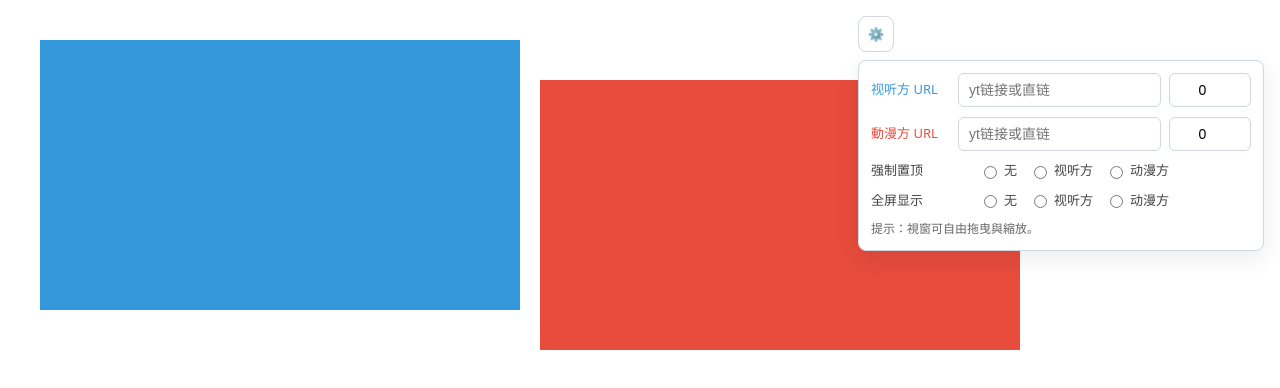
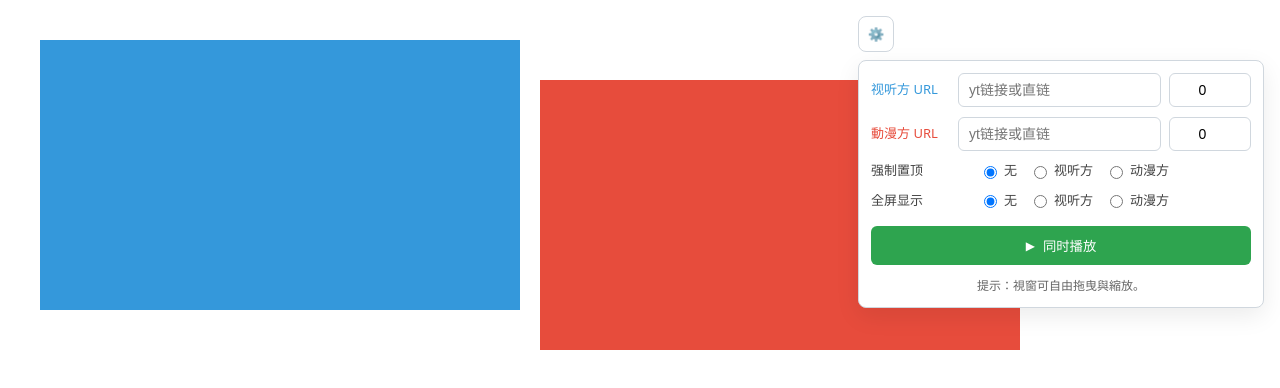
Before and after one commit to Noodles-Lover/VideoSynchronizer, a Vue app: page / in a window 1280 px wide. Shown: the top 388 px of the page. Built offline with nearby package versions, Linux system fonts and the light colour scheme.

Commit message:
feat: 同时播放功能和时间戳提取优化

```diff
--- a/src/App.vue
+++ b/src/App.vue
@@ -32,8 +32,7 @@ const {
         :key="win.id"
         :win="win"
         :paneId="win.id"
-        :videoUrl="win.id === 'viewer' ? store.viewerUrl : store.animeUrl"
-        :startTime="win.id === 'viewer' ? store.viewerStartTime : store.animeStartTime"
+        :videoUrl="win.id === 'viewer' ? store.viewerEmbedUrl : store.animeEmbedUrl"
         :bgColor="win.id === 'viewer' ? store.viewerColor : store.animeColor"
         :onPaneMouseDown="onPaneMouseDown"
         :onResizeMouseDown="onResizeMouseDown"
--- a/src/components/SettingsPanel.vue
+++ b/src/components/SettingsPanel.vue
@@ -5,15 +5,15 @@
       <div class="field">
         <label :style="{ color: store.viewerColor }">视听方 URL</label>
         <div class="input-with-time">
-          <input v-model="store.viewerUrl" placeholder="yt链接或直链" @input="handleUrlInput('viewer')" />
-          <input v-model.number="store.viewerStartTime" type="number" placeholder="秒" class="time-input" />
+          <input v-model="store.viewerRawUrl" placeholder="yt链接或直链" @input="handleUrlInput('viewer')" />
+          <input v-model.number="store.viewerStartTime" type="number" placeholder="秒" @input="handleUrlInput('viewer')" class="time-input" />
         </div>
       </div>
       <div class="field">
         <label :style="{ color: store.animeColor }">動漫方 URL</label>
         <div class="input-with-time">
-          <input v-model="store.animeUrl" placeholder="yt链接或直链" @input="handleUrlInput('anime')" />
-          <input v-model.number="store.animeStartTime" type="number" placeholder="秒" class="time-input" />
+          <input v-model="store.animeRawUrl" placeholder="yt链接或直链" @input="handleUrlInput('anime')" />
+          <input v-model.number="store.animeStartTime" type="number" placeholder="秒" @input="handleUrlInput('anime')" class="time-input" />
         </div>
       </div>
       <div class="field">
@@ -32,6 +32,11 @@
           <label><input type="radio" value="anime" v-model="store.fullScreen" /> 动漫方</label>
         </div>
       </div>
+      <div class="actions">
+        <button class="sync-play-btn" @click="handleSyncPlay">
+          <span>▶</span> 同时播放
+        </button>
+      </div>
       <div class="hint">提示：視窗可自由拖曳與縮放。</div>
     </div>
   </div>
@@ -43,17 +48,49 @@ import { store } from '../store'
 import { useYouTube } from '../composables/useYouTube'
 
 const showSettings = ref(true)
-const { getYouTubeTimestamp } = useYouTube()
+const { getYouTubeTimestamp, stripYouTubeTimestamp, buildYouTubeEmbed, isYouTube } = useYouTube()
 
 const handleUrlInput = (type) => {
-  const url = type === 'viewer' ? store.viewerUrl : store.animeUrl
+  const isViewer = type === 'viewer'
+  let url = isViewer ? store.viewerRawUrl : store.animeRawUrl
+
+  // 提取時間戳
   const timestamp = getYouTubeTimestamp(url)
   if (timestamp > 0) {
-    if (type === 'viewer') {
-      store.viewerStartTime = timestamp
-    } else {
-      store.animeStartTime = timestamp
-    }
+    if (isViewer) store.viewerStartTime = timestamp
+    else store.animeStartTime = timestamp
+
+    // 移除原始連結中的時間戳參數
+    url = stripYouTubeTimestamp(url)
+    if (isViewer) store.viewerRawUrl = url
+    else store.animeRawUrl = url
+  }
+
+  // 構造 Embed URL
+  const startTime = isViewer ? store.viewerStartTime : store.animeStartTime
+  if (isYouTube(url)) {
+    const embedUrl = buildYouTubeEmbed(url, startTime, false)
+    if (isViewer) store.viewerEmbedUrl = embedUrl
+    else store.animeEmbedUrl = embedUrl
+  } else {
+    if (isViewer) store.viewerEmbedUrl = url
+    else store.animeEmbedUrl = url
+  }
+}
+
+const handleSyncPlay = () => {
+  // 直接在已有的 embedUrl 後加上 autoplay 參數觸發重載
+  const appendAutoplay = (url) => {
+    if (!url) return ''
+    const separator = url.includes('?') ? '&' : '?'
+    return `${url}${separator}autoplay=1`
+  }
+
+  if (store.viewerEmbedUrl) {
+    store.viewerEmbedUrl = appendAutoplay(store.viewerEmbedUrl)
+  }
+  if (store.animeEmbedUrl) {
+    store.animeEmbedUrl = appendAutoplay(store.animeEmbedUrl)
   }
 }
 </script>
@@ -69,5 +106,24 @@ const handleUrlInput = (type) => {
 .time-input { width: 60px !important; flex: none !important; text-align: center; }
 .radio-group { display: flex; gap: 12px; font-size: 13px; color: #444; }
 .radio-group label { display: flex; align-items: center; gap: 4px; cursor: pointer; width: auto; }
-.hint { font-size: 12px; color: #666; }
+.actions { margin-top: 16px; display: flex; justify-content: center; }
+.sync-play-btn {
+  width: 100%;
+  padding: 10px;
+  background: #2ea44f;
+  color: white;
+  border: none;
+  border-radius: 6px;
+  font-weight: 600;
+  cursor: pointer;
+  display: flex;
+  align-items: center;
+  justify-content: center;
+  gap: 8px;
+  transition: all 0.2s;
+}
+.sync-play-btn:hover { background: #2c974b; transform: translateY(-1px); }
+.sync-play-btn:active { background: #298e46; transform: translateY(0); box-shadow: inset 0 3px 5px rgba(0,0,0,0.1); }
+.sync-play-btn span { font-size: 12px; }
+.hint { font-size: 12px; color: #666; margin-top: 12px; text-align: center; }
 </style>
--- a/src/components/VideoPane.vue
+++ b/src/components/VideoPane.vue
@@ -11,8 +11,8 @@
       <div class="video-container">
         <template v-if="isYouTube(videoUrl)">
           <iframe
-            :key="getYouTubeId(videoUrl) + '_' + startTime"
-            :src="buildYouTubeEmbed(videoUrl, startTime)"
+            :key="videoUrl"
+            :src="videoUrl"
             frameborder="0"
             allow="accelerometer; autoplay; clipboard-write; encrypted-media; gyroscope; picture-in-picture; web-share"
             allowfullscreen
@@ -29,18 +29,18 @@
 
 <script setup>
 import { useYouTube } from '../composables/useYouTube'
+import { store } from '../store'
 
 const props = defineProps({
   win: Object,
   paneId: String,
   videoUrl: String,
-  startTime: Number,
   bgColor: String,
   onPaneMouseDown: Function,
   onResizeMouseDown: Function
 })
 
-const { isYouTube, buildYouTubeEmbed, getYouTubeId } = useYouTube()
+const { isYouTube } = useYouTube()
 </script>
 
 <style scoped>
--- a/src/composables/useYouTube.js
+++ b/src/composables/useYouTube.js
@@ -25,14 +25,14 @@ export function useYouTube() {
     }
   }
 
-  // 提取 YouTube 時間戳（秒）
+  // 提取 YouTube 时间戳（秒）
   const getYouTubeTimestamp = (url) => {
     if (!url) return 0
     try {
       const u = new URL(url.includes('://') ? url : 'https://' + url)
       const t = u.searchParams.get('t')
       if (t) {
-        // 處理 3750s 或 3750 格式
+        // 处理 3750s 或 3750 格式
         return parseInt(t.toString().replace('s', '')) || 0
       }
       return 0
@@ -41,19 +41,34 @@ export function useYouTube() {
     }
   }
 
-  // 新增：構建 YouTube embed URL（恢復第一版顯示邏輯）
-  const buildYouTubeEmbed = (url, startTime = 0) => {
+  /**
+   * 移除 URL 中的時間戳參數（t, start）
+   */
+  const stripYouTubeTimestamp = (url) => {
+    if (!url) return ''
+    try {
+      const u = new URL(url.includes('://') ? url : `https://${url}`)
+      u.searchParams.delete('t')
+      u.searchParams.delete('start')
+      // 如果是 youtu.be/xxx?t=123 這種格式，URL 對象會把 t 放在 searchParams
+      return u.toString()
+    } catch (e) {
+      return url
+    }
+  }
+
+  // 新增：构建 YouTube embed URL（恢复第一版显示逻辑）
+  /**
+   * 构建 YouTube 嵌入 URL
+   */
+  const buildYouTubeEmbed = (url, startTime = 0, autoplay = false) => {
     const id = getYouTubeId(url)
     if (!id) return ''
-    const params = new URLSearchParams({
-      controls: '1',
-      modestbranding: '1',
-      rel: '0',
-      playsinline: '1'
-    })
-    if (startTime > 0) {
-      params.append('start', startTime.toString())
-    }
+
+    const params = new URLSearchParams()
+    if (startTime > 0) params.append('start', startTime)
+    if (autoplay) params.append('autoplay', '1')
+
     return `https://www.youtube.com/embed/${id}?${params.toString()}`
   }
 
@@ -63,7 +78,8 @@ export function useYouTube() {
   return {
     getYouTubeId,
     getYouTubeTimestamp,
+    stripYouTubeTimestamp,
     buildYouTubeEmbed,
-    isYouTube,
+    isYouTube
   }
 }
--- a/src/store.js
+++ b/src/store.js
@@ -1,12 +1,16 @@
 import { reactive, watch } from 'vue'
 
 export const store = reactive({
-  viewerUrl: '',
+  viewerRawUrl: '',
   viewerStartTime: 0,
-  animeUrl: '',
+  viewerEmbedUrl: '',
+  animeRawUrl: '',
   animeStartTime: 0,
+  animeEmbedUrl: '',
   viewerColor: '#3498db', // 蓝色
-  animeColor: '#e74c3c'  // 红色
+  animeColor: '#e74c3c',  // 红色
+  forcedTop: 'none',
+  fullScreen: 'none'
 })
 
 watch(() => store.fullScreen, (newVal) => {
```
